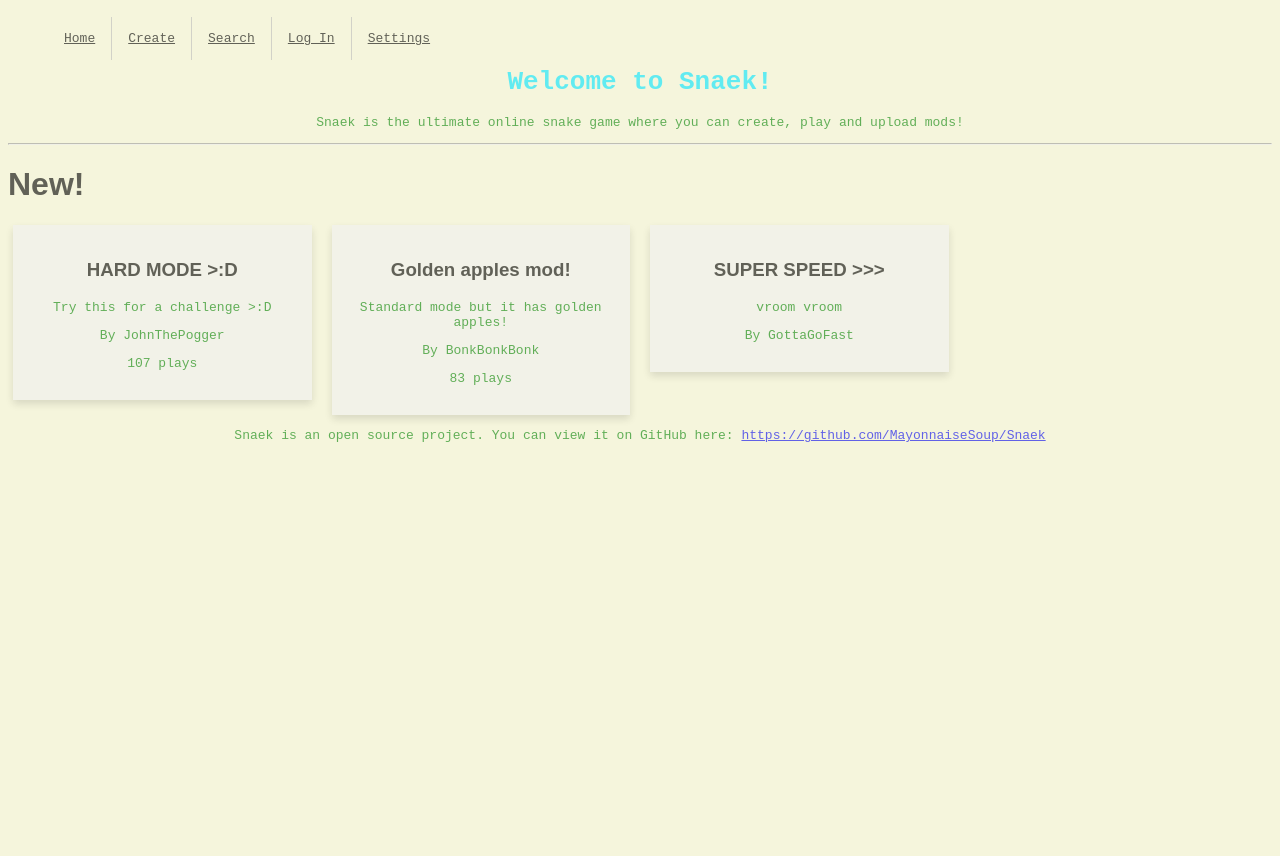
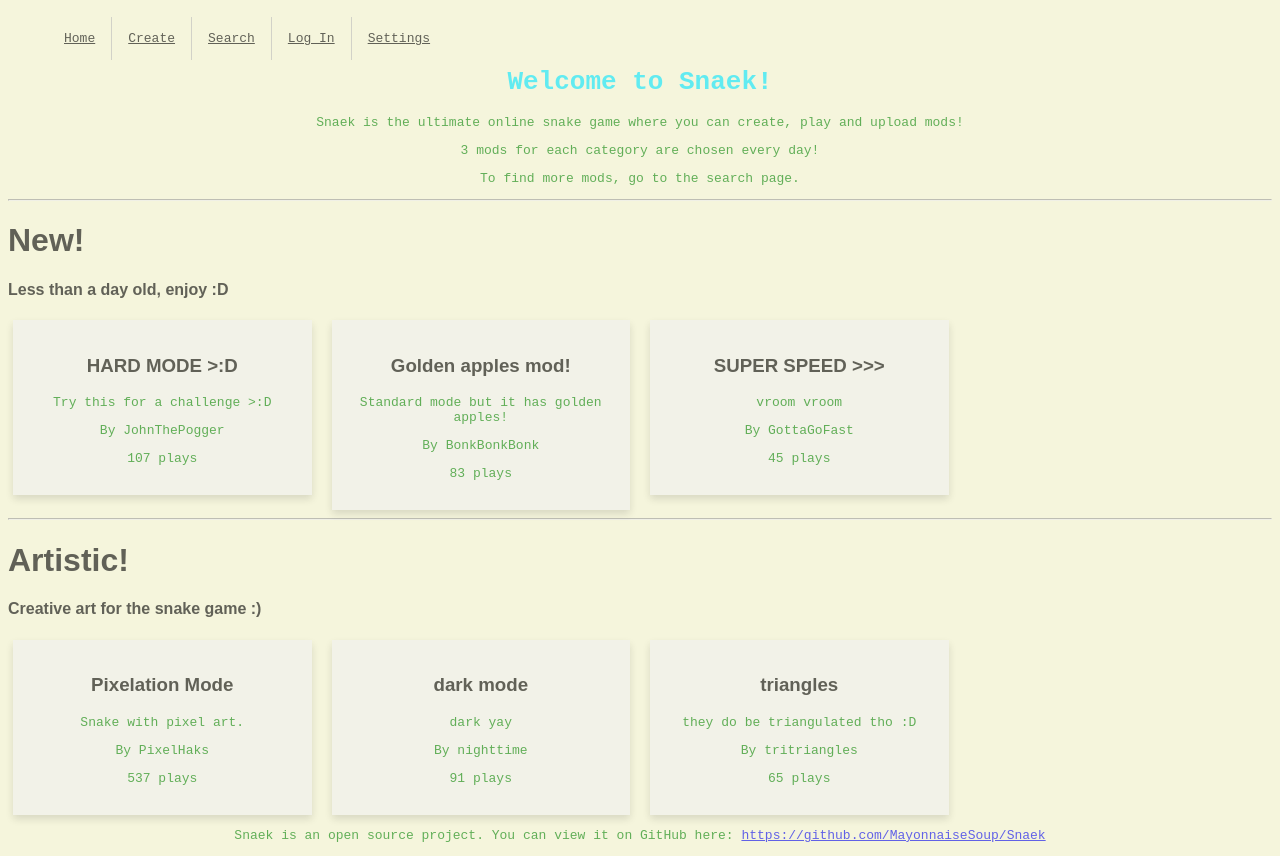
Before and after one commit to MayonnaiseSoup/Snaek, a plain HTML site: page index.html in a window 1280 px wide. Before the commit the page ends 800 px from the top, so only its background shows below. Drawn offline with Linux system fonts and the light colour scheme.

Commit message:
Added a new category

```diff
--- a/index.html
+++ b/index.html
@@ -17,11 +17,14 @@
     </ul>
     <h1 class="mainHeader">Welcome to Snaek!</h1>
     <p>Snaek is the ultimate online snake game where you can create, play and upload mods!</p>
+    <p>3 mods for each category are chosen every day!</p>
+    <p>To find more mods, go to the search page.</p>
 
 
     <hr>
 
     <h1>New!</h1>
+    <h4>Less than a day old, enjoy :D</h4>
     <div class="row">
         <div class="column">
           <div class="card">
@@ -44,11 +47,45 @@
               <h3>SUPER SPEED >>></h3>
               <p>vroom vroom</p>
               <p>By GottaGoFast</p>
+              <p>45 plays</p>
           </div>
         </div>
 
       </div>
 
+
+      <hr>
+
+
+    <h1>Artistic!</h1>
+    <h4>Creative art for the snake game :)</h4>
+    <div class="row">
+        <div class="column">
+          <div class="card">
+              <h3>Pixelation Mode</h3>
+              <p>Snake with pixel art.</p>
+              <p>By PixelHaks</p>
+              <p>537 plays</p>
+          </div>
+        </div>
+        <div class="column">
+          <div class="card">
+              <h3>dark mode</h3>
+              <p>dark yay</p>
+              <p>By nighttime</p>
+              <p>91 plays</p>
+          </div>
+        </div>
+        <div class="column">
+          <div class="card">
+              <h3>triangles</h3>
+              <p>they do be triangulated tho :D</p>
+              <p>By tritriangles</p>
+              <p>65 plays</p>
+          </div>
+        </div>
+
+      </div>
     <footer class="bottomfooter">
         <p>Snaek is an open source project. You can view it on GitHub here: <a href="https://github.com/MayonnaiseSoup/Snaek">https://github.com/MayonnaiseSoup/Snaek</a></p>
     </footer>
```
